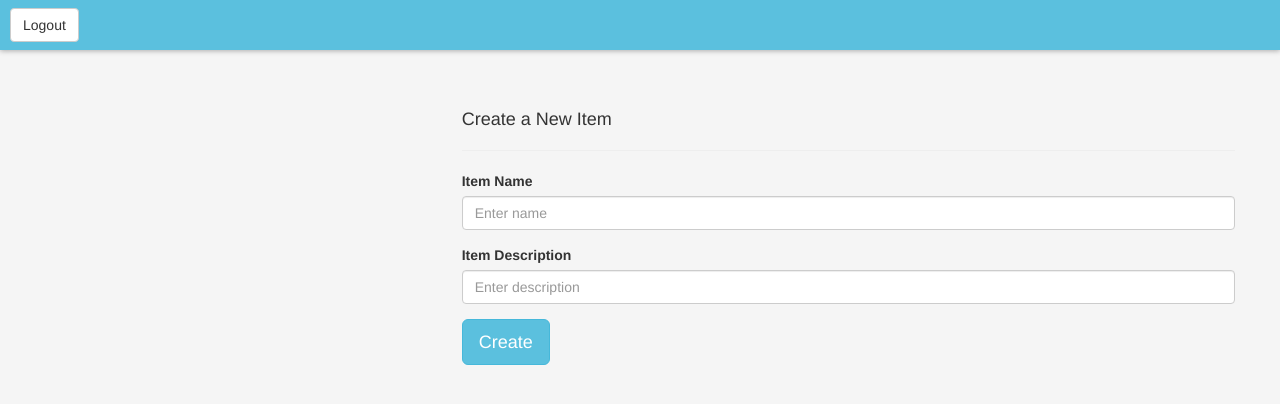
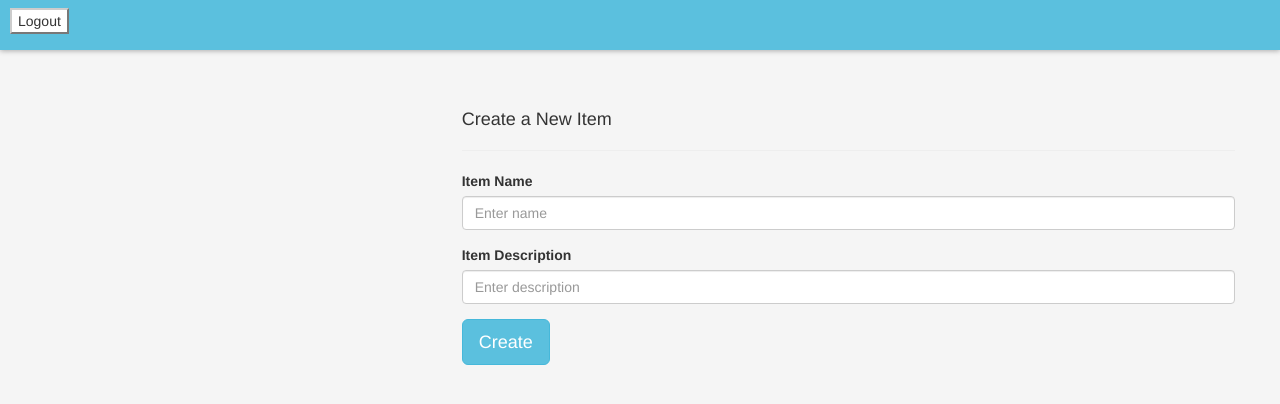
Before and after one commit to simpulton/simple-rest-website, a plain HTML site: page public/index.html in a window 1280 px wide. Drawn offline with nearby package versions, Linux system fonts and the light colour scheme; some packages are replaced by stand-ins of ours; no server answers; a script that the page names is missing.

Commit message:
Update index.html

```diff
--- a/public/index.html
+++ b/public/index.html
@@ -23,7 +23,7 @@
     </head>
     <body ng-controller="MainCtrl as main" ng-cloak>
         <nav class="navbar navbar-default">
-            <button ng-if="main.currentUser" class="btn btn-default navbar-btn"
+            <button ng-if="main.currentUser" class="button btn-default navbar-btn"
                     ng-click="main.logout()">Logout <strong>{{main.currentUser.email}}</strong></button>
         </nav>
         <div class="container-fluid">
```
